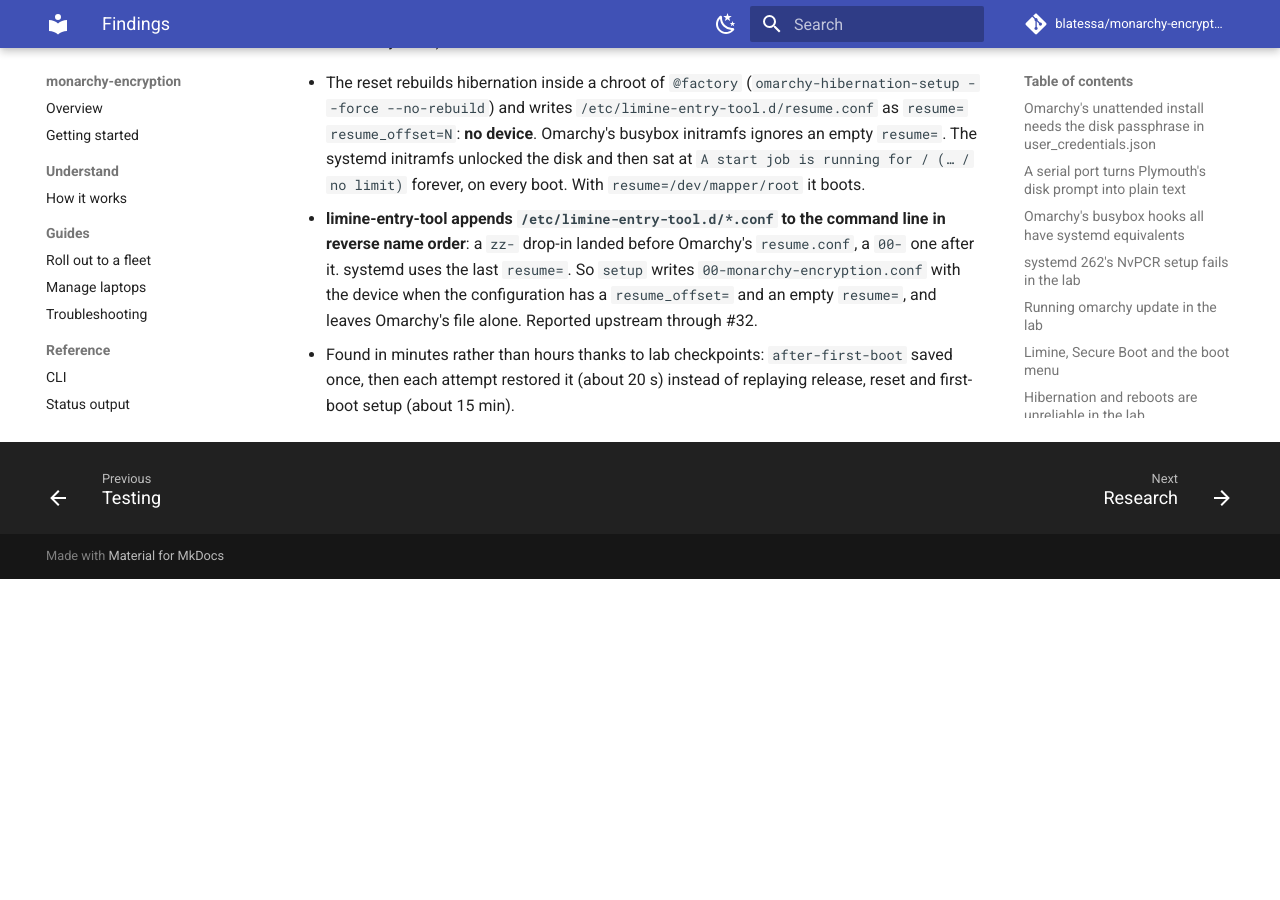
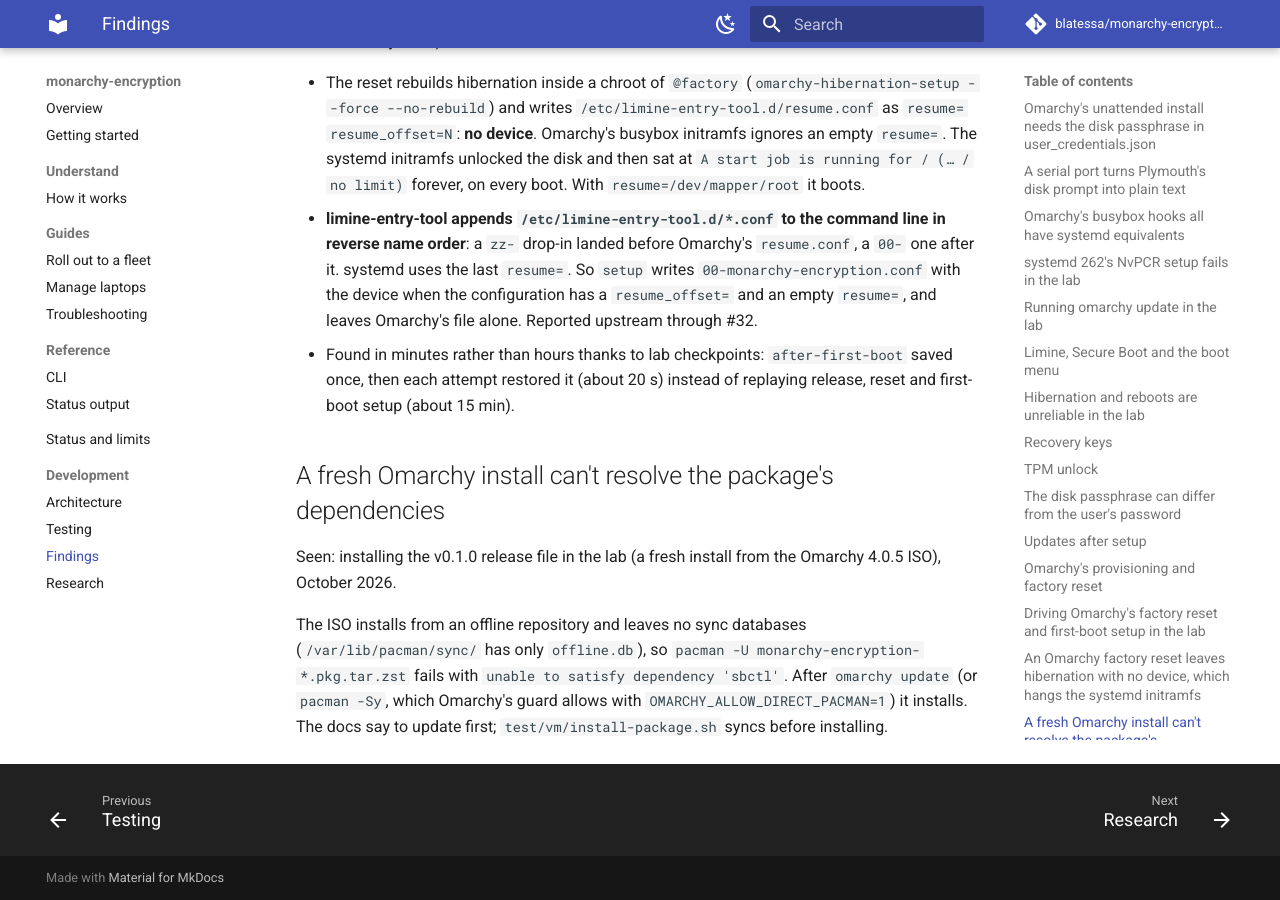
Before and after one commit to blatessa/monarchy-encryption, an MkDocs documentation site: the page built from docs/dev/findings.md, in a window 1280 px wide and 900 px high, scrolled down 7917 px. Built offline with MkDocs 1.6.1 and Material for MkDocs 9.7.7, drawn with Linux system fonts in a browser that asks for light colours; comment, search, counter and statistics services are not loaded; before the commit the page ends 8496 px from its top, so only the background shows below that.

Commit message:
README down to a pointer; docs: update before installing
The README was repeating the docs site: now it says what the tool is and links the docs and the
releases. Installing the v0.1.0 release on a fresh Omarchy install failed on its dependencies (no
package lists until the first update), so the getting-started and rollout pages say to run
omarchy update first.

Co-Authored-By: Claude Opus 5.5 <noreply@anthropic.com>

````diff
--- a/docs/dev/findings.md
+++ b/docs/dev/findings.md
@@ -244,3 +244,12 @@ Seen: lab VM, Omarchy 4.0.5, systemd 262, October 2026; issue #31 (`e2e-release.
   `resume=`, and leaves Omarchy's file alone. Reported upstream through #32.
 - Found in minutes rather than hours thanks to lab checkpoints: `after-first-boot` saved once, then each attempt
   restored it (about 20 s) instead of replaying release, reset and first-boot setup (about 15 min).
+
+## A fresh Omarchy install can't resolve the package's dependencies
+
+Seen: installing the v0.1.0 release file in the lab (a fresh install from the Omarchy 4.0.5 ISO), October 2026.
+
+The ISO installs from an offline repository and leaves no sync databases (`/var/lib/pacman/sync/` has only
+`offline.db`), so `pacman -U monarchy-encryption-*.pkg.tar.zst` fails with `unable to satisfy dependency 'sbctl'`.
+After `omarchy update` (or `pacman -Sy`, which Omarchy's guard allows with `OMARCHY_ALLOW_DIRECT_PACMAN=1`) it
+installs. The docs say to update first; `test/vm/install-package.sh` syncs before installing.
--- a/docs/getting-started.md
+++ b/docs/getting-started.md
@@ -18,8 +18,9 @@ close.
 
 ## 2. Install
 
-Download the `.pkg.tar.zst` file and `SHA256SUMS` from the
-[releases page](https://github.com/blatessa/monarchy-encryption/releases), then:
+On a freshly installed laptop, run `omarchy update` first: until then pacman has no package lists, and can't fetch the
+few things this package needs (`sbctl` among them). Then download the `.pkg.tar.zst` file and `SHA256SUMS` from the
+[releases page](https://github.com/blatessa/monarchy-encryption/releases), and:
 
 ```bash
 sha256sum -c --ignore-missing SHA256SUMS
--- a/docs/guides/rollout.md
+++ b/docs/guides/rollout.md
@@ -13,7 +13,8 @@ Do it where the laptops are prepared, before they're handed out.
    later owner" mode: its first-boot setup re-keys the disk and removes this tool's keys
    ([status and limits](../status.md)).
 2. **Clear the firmware's Secure Boot keys** (setup mode). Many fleet laptops can be ordered or configured that way.
-3. **Install the package** (`pacman -U` the release file, as in [Getting started](../getting-started.md)).
+3. **Update, then install the package**: `omarchy update` (a fresh install has no package lists yet), then `pacman -U`
+   the release file, as in [Getting started](../getting-started.md).
 4. **First run**, with the disk passphrase. Store the recovery key it returns:
 
     ```bash
````
Also changed, not shown: README.md (+4 -28 lines).
